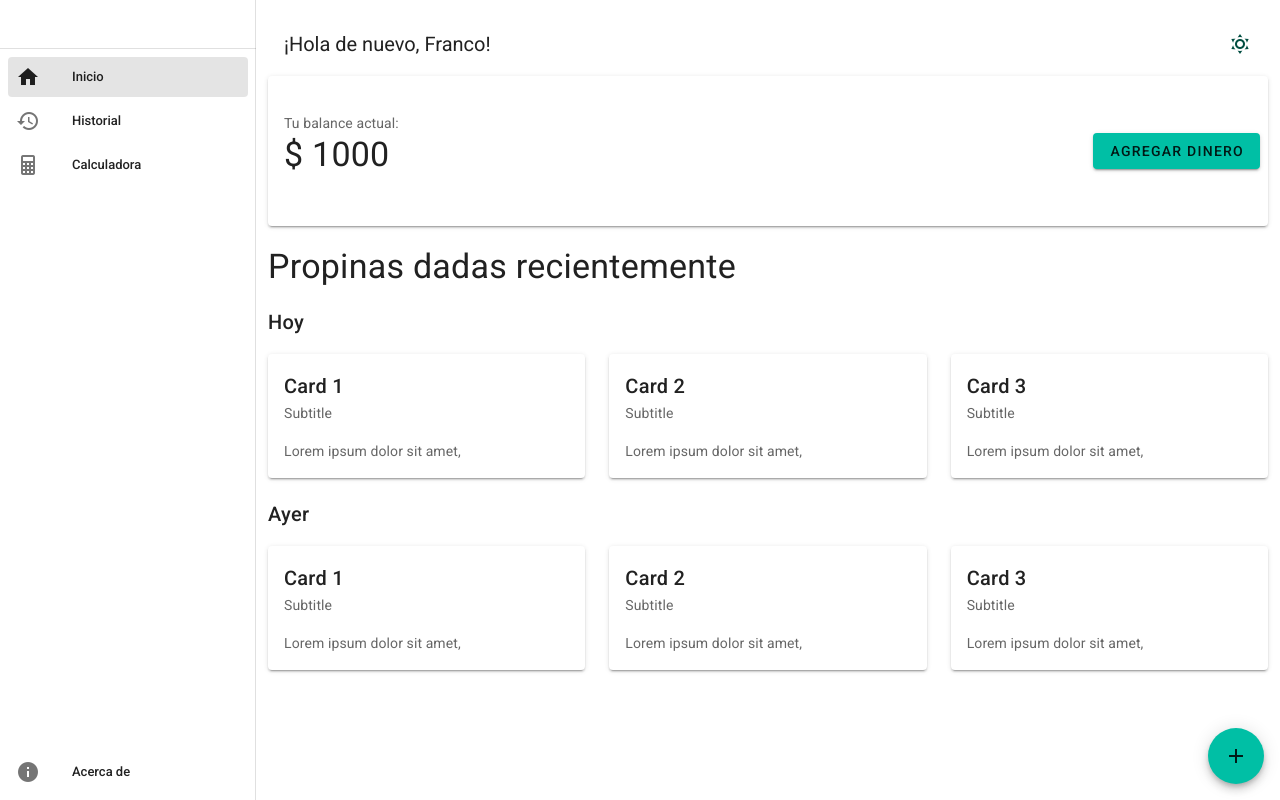
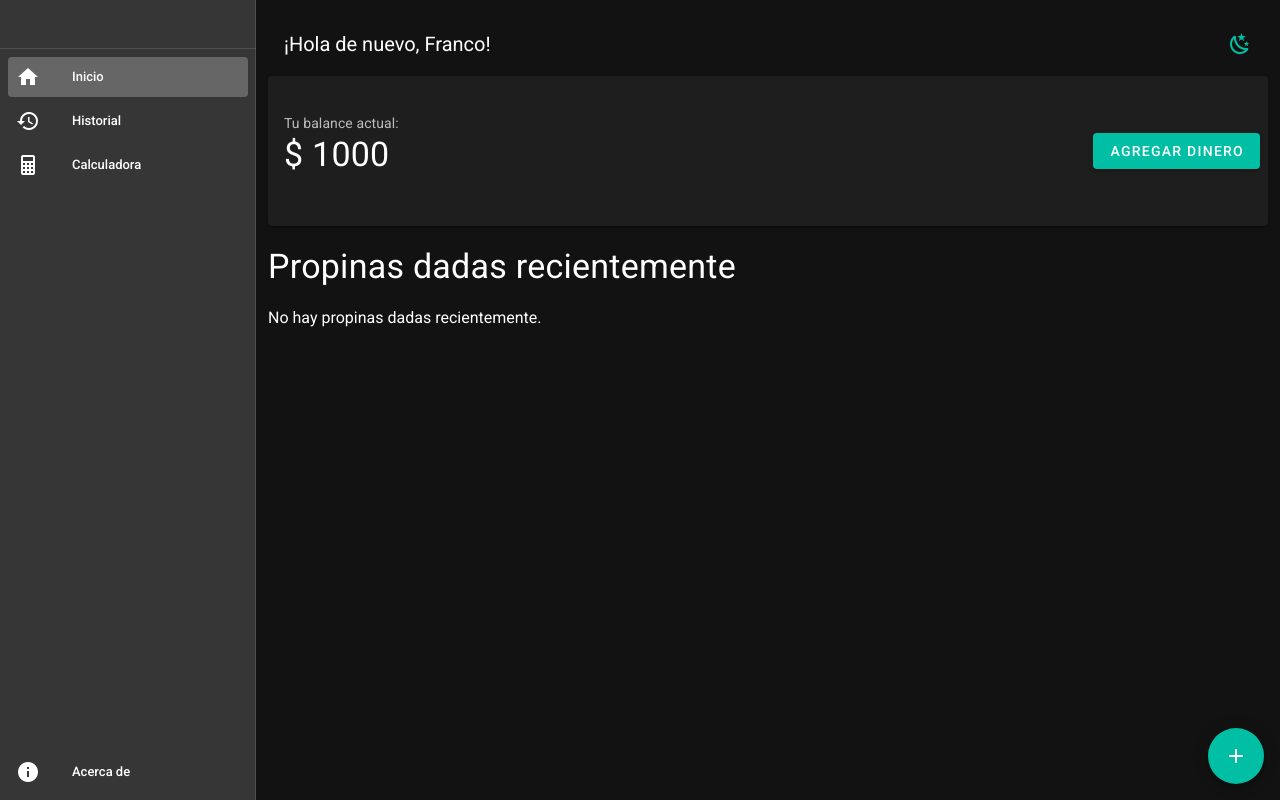
Before and after one commit to francocampaiola/propinapp-2, a Vue app: page / in a window 1280 px wide. Built offline with nearby package versions, Linux system fonts and the light colour scheme.

Commit message:
add History Propinas

```diff
--- a/src/plugins/vuetify.js
+++ b/src/plugins/vuetify.js
@@ -4,4 +4,5 @@ import Vuetify from 'vuetify/lib/framework';
 Vue.use(Vuetify);
 
 export default new Vuetify({
+    theme: { dark: true },
 });
--- /dev/null
+++ b/src/utils/arrayService.js
@@ -0,0 +1,17 @@
+import Vue from 'vue';
+
+export default new Vue({
+  data() {
+    return {
+      arr: []
+    };
+  },
+  methods: {
+    setArray(newArray) {
+      this.arr = newArray;
+    },
+    getArray() {
+      return this.arr;
+    }
+  }
+});
--- a/src/views/HistoryView.vue
+++ b/src/views/HistoryView.vue
@@ -9,9 +9,18 @@
             <v-col>
                 <v-card>
                     <v-card-title>Propinas dadas</v-card-title>
-                    <v-card>
-                        <v-card-text>Propina 1</v-card-text>
-                    </v-card>
+                    <v-col v-if="arr.length === 0">
+                        <v-card-text>No hay propinas</v-card-text>
+                    </v-col>
+                    <v-col cols="12" v-for="propina in arr" :key="propina.id">
+                        <v-card>
+                            <v-card-title>Propina {{ propina.id }}</v-card-title>
+                            <v-card-subtitle>Para {{ propina.persona }}</v-card-subtitle>
+                            <v-card-text>
+                                Monto: $ {{ propina.monto }}
+                            </v-card-text>
+                        </v-card>
+                    </v-col>
                 </v-card>
             </v-col>
             <v-col>
@@ -28,15 +37,31 @@
 
 <script>
 import ToggleTheme from '../components/ToggleTheme.vue';
+import arrayService from '../utils/arrayService.js';
+
 export default {
     name: 'HistoryView',
     data() {
         return {
-            //
-        }
+            arr: []
+        };
     },
     components: {
         ToggleTheme
+    },
+    computed: {
+        arrayPropinas() {
+            return arrayService.getArray();
+        }
+    },
+    mounted: function () {
+        const storedArray = localStorage.getItem('dato');
+        if (storedArray) {
+            this.arr = JSON.parse(storedArray);
+        }
+    },
+    methods: {
+        // ...
     }
-}
+};
 </script>
--- a/src/views/HomeView.vue
+++ b/src/views/HomeView.vue
@@ -21,19 +21,15 @@
                                     Agregar dinero
                                 </v-btn>
                             </template>
-
                             <v-card>
                                 <v-card-title class="text-h5 lighten-2">
                                     Agregar dinero
                                 </v-card-title>
-
                                 <v-card-text>
                                     <v-text-field label="Monto" prepend-inner-icon="mdi-currency-usd" color="success"
                                         v-model="balanceAgregar"></v-text-field>
                                 </v-card-text>
-
                                 <v-divider></v-divider>
-
                                 <v-card-actions>
                                     <v-spacer></v-spacer>
                                     <v-btn text @click="closeDialogAgregar">
@@ -47,34 +43,36 @@
                         </v-dialog>
                     </div>
                 </template>
-
             </v-card-actions>
         </v-card>
         <p class="text-h4 mt-5">Propinas dadas recientemente</p>
+        <p class="text-p mt-5" v-if="arr.length === 0">No hay propinas dadas recientemente.</p>
+        <div v-else>
             <p class="text-h6 mt-5">Hoy</p>
             <v-row>
-            <v-col cols="12" md="6" lg="4" v-for="n in 3" :key="n">
-                <v-card max-width="344">
-                    <v-card-title>Card {{ n }}</v-card-title>
-                    <v-card-subtitle>Subtitle</v-card-subtitle>
+                <v-col cols="12" md="6" lg="4" v-for="propina in arr" :key="propina.id">
+                    <v-card max-width="344" v-if="propina.fechaPropina.Date === fechaActual.Date">
+                        <v-card-title>Propina {{ propina.id }}</v-card-title>
+                        <v-card-subtitle>Para {{ propina.persona }}</v-card-subtitle>
                         <v-card-text>
-                        Lorem ipsum dolor sit amet,
+                            Monto: $ {{ propina.monto }}
                         </v-card-text>
                     </v-card>
                 </v-col>
             </v-row>
             <p class="text-h6 mt-5">Ayer</p>
             <v-row>
-            <v-col cols="12" md="6" lg="4" v-for="n in 3" :key="n">
-                <v-card max-width="344">
-                    <v-card-title>Card {{ n }}</v-card-title>
-                    <v-card-subtitle>Subtitle</v-card-subtitle>
+                <v-col cols="12" md="6" lg="4" v-for="propina in arr" :key="propina.id">
+                    <v-card max-width="344" v-if="isFechaAyer(propina.fechaPropina)">
+                        <v-card-title>Propina {{ propina.id }}</v-card-title>
+                        <v-card-subtitle>Para {{ propina.persona }}</v-card-subtitle>
                         <v-card-text>
-                        Lorem ipsum dolor sit amet,
+                            Monto: $ {{ propina.monto }}
                         </v-card-text>
                     </v-card>
                 </v-col>
             </v-row>
+        </div>
         <template>
             <div class="text-center">
                 <v-dialog v-model="dialogDar" width="500">
@@ -90,19 +88,19 @@
                         </v-card-title>
 
                         <v-card-text>
-                            <v-select label="Persona" prepend-inner-icon="mdi-account" color="success"></v-select>
-                            <v-text-field label="Monto" prepend-inner-icon="mdi-currency-usd"
+                            <v-select label="Persona" v-model="persona" prepend-inner-icon="mdi-account" color="success"
+                                :items="items">
+                            </v-select>
+                            <v-text-field label="Monto" v-model="monto" prepend-inner-icon="mdi-currency-usd"
                                 color="success"></v-text-field>
                         </v-card-text>
-
                         <v-divider></v-divider>
-
                         <v-card-actions>
                             <v-spacer></v-spacer>
                             <v-btn text @click="closeDialogDar">
                                 Volver
                             </v-btn>
-                            <v-btn color="success" text @click="dialog = false">
+                            <v-btn color="success" text @click="darPropina">
                                 Dar
                             </v-btn>
                         </v-card-actions>
@@ -115,6 +113,8 @@
 
 <script>
 import ToggleTheme from '../components/ToggleTheme.vue';
+import arrayService from '../utils/arrayService.js';
+
 export default {
     name: 'HomeView',
     components: {
@@ -122,11 +122,17 @@ export default {
     },
     data() {
         return {
+            fechaActual: new Date().toLocaleDateString(),
             balance: 1000,
             balanceAgregar: null,
             dialogDar: false,
             dialogAgregar: false,
             enviado: false,
+            arr: [],
+            persona: null,
+            monto: null,
+            fechaPropina: null,
+            items: ['Persona 1', 'Persona 2', 'Persona 3', 'Persona 4'],
             errores: [],
         }
     },
@@ -137,10 +143,10 @@ export default {
     },
     methods: {
         closeDialogAgregar: function () {
-            this.dialogAgregar = false
+            this.dialogAgregar = false;
         },
         closeDialogDar: function () {
-            this.dialogDar = false
+            this.dialogDar = false;
         },
         agregarDinero: function () {
             this.enviado = true;
@@ -172,12 +178,79 @@ export default {
 
             localStorage.setItem("balance", this.balance);
         },
+        guardarArray: function () {
+            let arr = this.arr;
+            arrayService.setArray(arr);
+        },
         darPropina: function () {
+            this.enviado = true;
+            this.errores = [];
 
+            if (!this.persona) {
+                this.errores.push('Debe seleccionar una persona para dar la propina.');
+            }
+
+            if (!this.monto || isNaN(this.monto) || this.monto == 0) {
+                this.errores.push('El monto no puede estar vacío y debe ser válido');
+            }
+
+            if (this.monto < 0) {
+                this.errores.push('El monto debe ser mayor a 0');
+            }
+
+            if (this.monto > this.balance) {
+                this.errores.push('Saldo insuficiente');
+            }
+
+            if (this.errores.length === 0) {
+                this.fechaPropina = new Date();
+
+                let nuevoObj = {
+                    persona: this.persona,
+                    monto: this.monto,
+                    fechaPropina: this.fechaPropina
+                };
+
+                if (!localStorage.dato) {
+                    this.arr = [];
+                } else {
+                    this.arr = JSON.parse(localStorage.dato);
+                }
+
+                this.arr.push(nuevoObj);
+                localStorage.setItem("dato", JSON.stringify(this.arr));
+
+                this.balance -= parseInt(this.monto);
+                localStorage.setItem("balance", this.balance);
+
+                this.guardarArray();
+
+                this.dialogDar = false;
+                this.persona = null;
+                this.monto = null;
+                this.enviado = false;
+            } else {
+                console.log(this.errores);
+                this.persona = null;
+                this.monto = null;
+            }
+        },
+        isFechaAyer: function (fecha) {
+            const fechaPropina = new Date(fecha);
+            const fechaAyer = new Date();
+            fechaAyer.setDate(fechaAyer.getDate() - 1);
+
+            return fechaPropina.toDateString() === fechaAyer.toDateString();
         }
     },
     mounted: function () {
-        this.balance = parseInt(localStorage.getItem("balance")) || parseInt(1000);
+        if (!localStorage.balance) {
+            localStorage.setItem('balance', this.balance);
+        } else {
+            this.balance = parseInt(localStorage.getItem("balance"));
+        }
+
+        this.arr = JSON.parse(localStorage.getItem("dato")) || [];
     }
 }
 </script>
```
Lines whose indentation alone changed are shown as unchanged.
